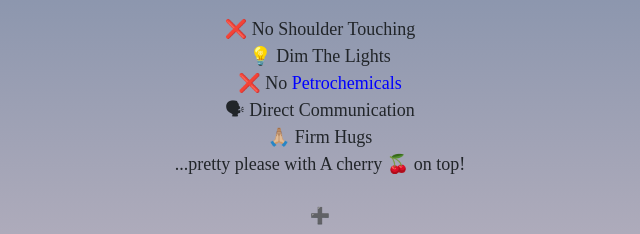
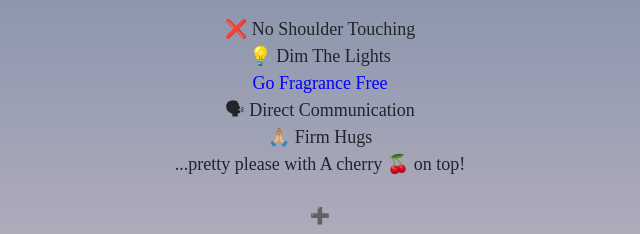
Before and after one commit to r3llie/my_sensory_profile, a plain HTML site: page index.html in a window 1280 px wide. Shown: the part 293-527 px from the top of the page, 320-960 px from the left. Drawn offline with nearby package versions, Linux system fonts and the light colour scheme; a web font is replaced by a local one.

Commit message:
Changed A link

```diff
--- a/index.html
+++ b/index.html
@@ -43,12 +43,11 @@
         <li>❌ No Shoulder Touching</li>
         <li>💡 Dim The Lights</li>
         <li>
-          ❌ No
           <a
-            href="https://www.seisen.com/student-life/seisen-post/features/~board/seisen-post/post/the-enemy-of-humanity-and-our-earth-petrochemicals"
+            href="https://glittering-concha-0f4d29.netlify.app/"
             target="_blank"
-            title="The Enemy of Humanity & Earth"
-            >Petrochemicals</a
+            title="R3llie's Fragrance Free Manual"
+            >Go Fragrance Free</a
           >
         </li>
         <li>🗣 Direct Communication</li>
```
